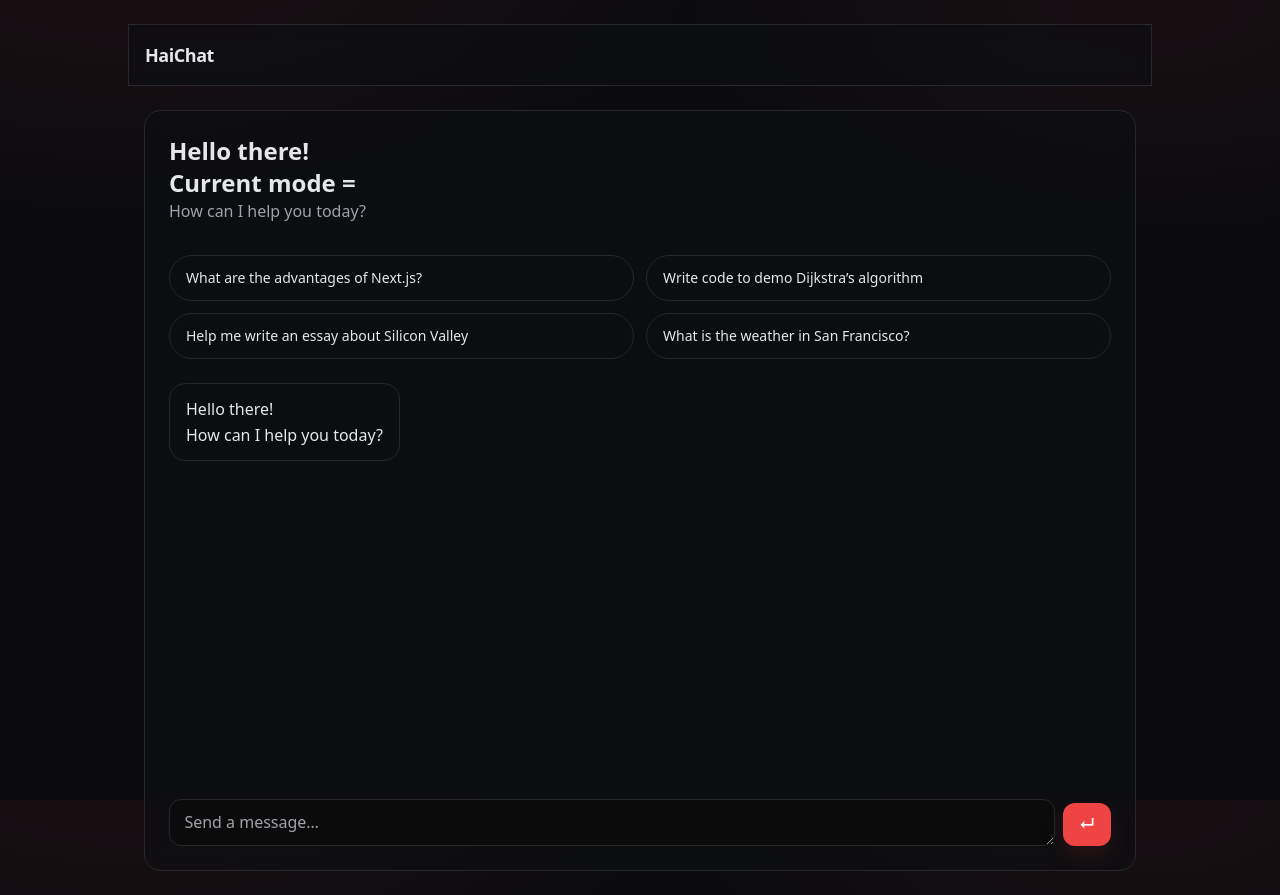
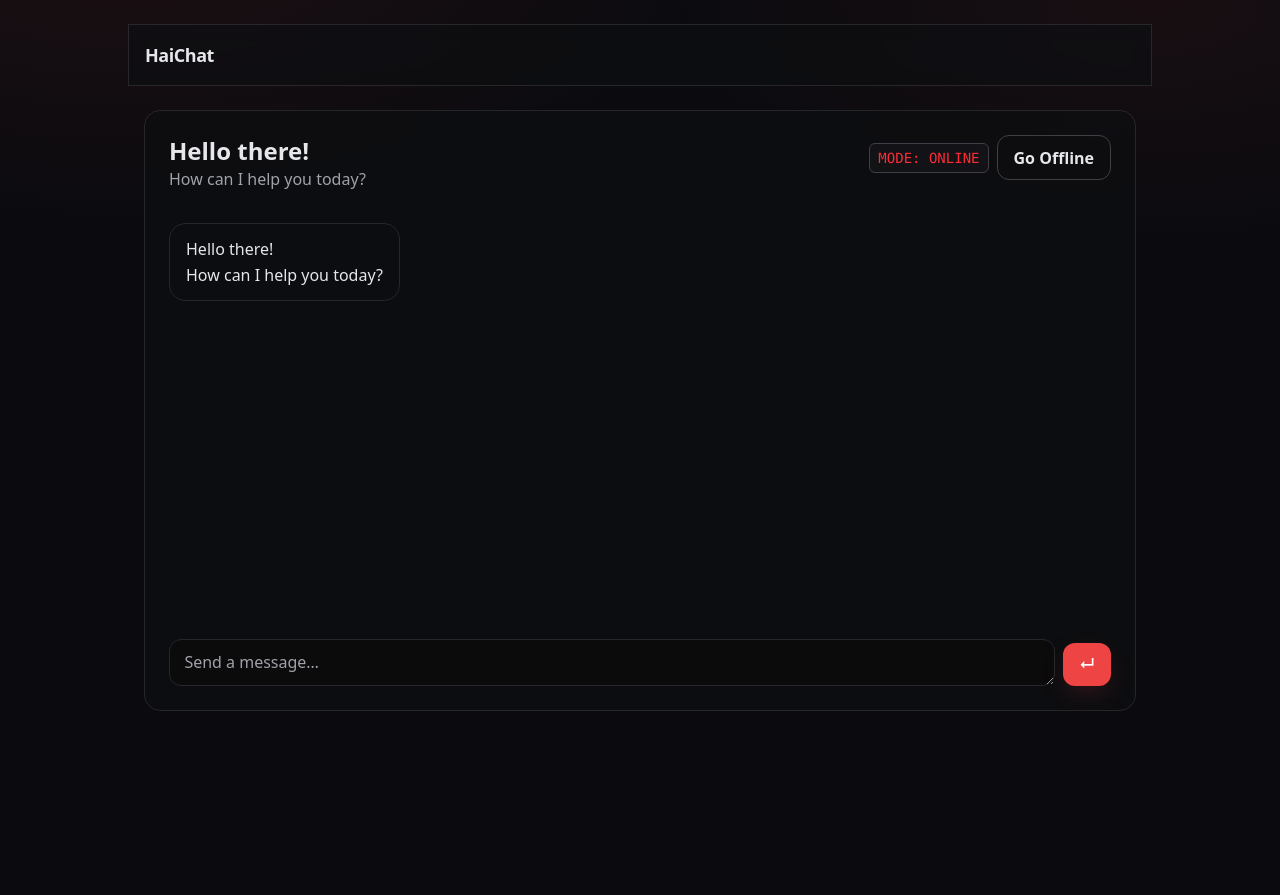
Before and after one commit to 1MrazorT1/HaiChat, a Next.js app in the folder apps/chat/: page /chatpage in a window 1280 px wide. After the commit the page ends 800 px from the top, so only its background shows below. Built offline with nearby package versions, Linux system fonts and the light colour scheme.

Commit message:
enhanced chat logic

```diff
--- a/apps/chat/components/Chat.tsx
+++ b/apps/chat/components/Chat.tsx
@@ -1,104 +1,146 @@
 "use client";
-
 import { useRef, useState, useEffect } from "react";
 import MessageBubble from "./MessageBubble";
 
-type Msg = { role: "user" | "assistant"; content: string };
+type Mode = "online" | "offline";
+type Role = "user" | "assistant";
+type Msg = { role: Role; content: string };
+
+const ONLINE_ENDPOINT = "http://localhost:8090/response"
+const OFFLINE_ENDPOINT = "http://localhost:8000/v1/chat/completions"
+const OFFLINE_MODEL = "TinyLlama/TinyLlama-1.1B-Chat-v1.0"
+const OFFLINE_API_KEY = "testingvllm"
 
 export default function Chat() {
-  const mode = localStorage.getItem("haichat:mode")
+  const [mode, setMode] = useState<Mode>("online");
   const [messages, setMessages] = useState<Msg[]>([
     { role: "assistant", content: "Hello there!\nHow can I help you today?" },
   ]);
   const [input, setInput] = useState("");
   const [pending, setPending] = useState(false);
+  const [banner, setBanner] = useState<string | null>(null);
   const abortRef = useRef<AbortController | null>(null);
+  const formRef = useRef<HTMLFormElement | null>(null);
 
-  const quick = [
-    "What are the advantages of Next.js?",
-    "Write code to demo Dijkstra’s algorithm",
-    "Help me write an essay about Silicon Valley",
-    "What is the weather in San Francisco?",
-  ];
+  useEffect(() => {
+    const m = (localStorage.getItem("haichat:mode") as Mode) ?? "online";
+    setMode(m);
+  }, []);
+  useEffect(() => () => abortRef.current?.abort(), []);
+
+  function saveMode(next: Mode) {
+    setMode(next);
+    localStorage.setItem("haichat:mode", next);
+  }
+  function toggleMode() {
+    if (pending) return;
+    saveMode(mode === "online" ? "offline" : "online");
+    setBanner(null);
+  }
+  function handleKeyDown(e: React.KeyboardEvent<HTMLTextAreaElement>) {
+    if (e.key !== "Enter" || e.shiftKey || (e as any).isComposing) return;
+    e.preventDefault();
+    if (!pending && input.trim()) {
+      formRef.current?.requestSubmit?.();
+      if (!formRef.current?.requestSubmit) {
+        formRef.current?.dispatchEvent(new Event("submit", { cancelable: true, bubbles: true }));
+      }
+    }
+  }
+
+  async function postOnline(userText: string, signal: AbortSignal) {
+    const res = await fetch(ONLINE_ENDPOINT, {
+      method: "POST",
+      headers: { "Content-Type": "text/plain" },
+      body: userText,
+      signal,
+    });
+    const text = await res.text().catch(() => "");
+    if (!res.ok) throw new Error(text || `HTTP ${res.status}`);
+    return text;
+  }
+
+  async function postOffline(history: Msg[], signal: AbortSignal) {
+    const headers: Record<string, string> = { "Content-Type": "application/json" };
+    if (OFFLINE_API_KEY) headers.Authorization = `Bearer ${OFFLINE_API_KEY}`;
+    const res = await fetch(OFFLINE_ENDPOINT, {
+      method: "POST",
+      headers,
+      body: JSON.stringify({ model: OFFLINE_MODEL, messages: history }),
+      signal,
+    });
+    const raw = await res.text().catch(() => "");
+    if (!res.ok) throw new Error(raw || `HTTP ${res.status}`);
+    try {
+      const json = JSON.parse(raw);
+      return (
+        json?.choices?.[0]?.message?.content ??
+        json?.choices?.[0]?.delta?.content ??
+        String(raw)
+      );
+    } catch {
+      return raw;
+    }
+  }
 
   async function onSubmit(e: React.FormEvent) {
     e.preventDefault();
-    if (!input.trim() || pending) return;
+    if (pending) return;
+    const userText = input.trim();
+    if (!userText) return;
 
-    const next = [...messages, { role: "user" as const, content: input.trim() }];
+    const next = [...messages, { role: "user", content: userText } as Msg];
     setMessages(next);
     setInput("");
     setPending(true);
+    setBanner(null);
 
     abortRef.current?.abort();
     const ctrl = new AbortController();
     abortRef.current = ctrl;
 
     try {
-      const mode = localStorage.getItem("haichat:mode");
-      const ctrl = new AbortController();
-      const userText = messages[messages.length - 1].content;
-
-
-      let res: Response;
-
-      if (mode === "offline") {
-        // send JSON; e.g. { messages: next }
-        res = await fetch("http://localhost:8080/chat", {
-          method: "POST",
-          headers: { "Content-Type": "application/json" },
-          body: JSON.stringify({ messages: next }),
-          signal: ctrl.signal,
-        });
-      } else {
-        // send/receive raw text
-        res = await fetch("http://localhost:8090/response", {
-          method: "POST",
-          headers: { "Content-Type": "text/plain" },
-          body: userText,
-          signal: ctrl.signal,
-        });
-      }
-
-      if (!res.ok) throw new Error(await res.text());
-
-      let text =
+      const reply =
         mode === "offline"
-          ? (await res.json()).response // adapt key if different
-          : await res.text();
-
-
-      setMessages(prev => [...prev, { role: "assistant", content: text }]);
-    } catch (e) {
-      console.error(e);
-      setMessages(prev => [...prev, { role: "assistant", content: "Something went wrong." }]);
+          ? await postOffline(next, ctrl.signal)
+          : await postOnline(userText, ctrl.signal);
+      setMessages(prev => [...prev, { role: "assistant", content: reply }]);
+    } catch (err: any) {
+      setBanner(err?.message || "Something went wrong.");
     } finally {
       setPending(false);
     }
-
   }
 
   return (
     <section className="mt-6">
       <div className="glass rounded-2xl p-4 sm:p-6">
-        <div className="mb-8">
-          <h2 className="text-2xl font-semibold">Hello there!</h2>
-          <h2 className="text-2xl font-semibold">Current mode = {mode}</h2>
-          <p className="text-[var(--muted)]">How can I help you today?</p>
+        <div className="mb-8 flex items-start justify-between gap-3">
+          <div>
+            <h2 className="text-2xl font-semibold">Hello there!</h2>
+            <p className="text-[var(--muted)]">How can I help you today?</p>
+          </div>
+          <div className="flex items-center gap-2">
+            <span className="font-mono text-xs sm:text-sm px-2 py-1 rounded-md bg-zinc-900/60 border border-zinc-700 text-red-500">
+              MODE: {mode.toUpperCase()}
+            </span>
+            <button
+              type="button"
+              onClick={toggleMode}
+              disabled={pending}
+              className="btn btn-plain"
+              title={`Switch to ${mode === "online" ? "offline" : "online"}`}
+            >
+              {mode === "online" ? "Go Offline" : "Go Online"}
+            </button>
+          </div>
         </div>
 
-        <div className="mb-6 grid gap-3 sm:grid-cols-2">
-          {quick.map((q) => (
-            <button
-              key={q}
-              type="button"
-              className="w-full rounded-full glass px-4 py-3 text-left text-sm hover:border-zinc-600 hover:bg-zinc-900/60"
-              onClick={() => setInput(q)}
-            >
-              {q}
-            </button>
-          ))}
-        </div>
+        {banner && (
+          <div className="mb-4 rounded-md border border-amber-500 bg-amber-100/20 px-3 py-2 text-sm text-amber-300">
+            {banner}
+          </div>
+        )}
 
         <div className="h-[44vh] sm:h-[50vh] overflow-y-auto space-y-3">
           {messages.map((m, i) => (
@@ -106,10 +148,11 @@ export default function Chat() {
           ))}
         </div>
 
-        <form onSubmit={onSubmit} className="mt-4 flex items-end gap-2">
+        <form ref={formRef} onSubmit={onSubmit} className="mt-4 flex items-end gap-2">
           <textarea
             value={input}
-            onChange={(e) => setInput(e.target.value)}
+            onChange={e => setInput(e.target.value)}
+            onKeyDown={handleKeyDown}
             placeholder="Send a message…"
             rows={1}
             className="input"
@@ -123,7 +166,12 @@ export default function Chat() {
             ↵
           </button>
           {pending && (
-            <button type="button" onClick={() => abortRef.current?.abort()} className="btn btn-plain" title="Stop">
+            <button
+              type="button"
+              onClick={() => abortRef.current?.abort()}
+              className="btn btn-plain"
+              title="Stop"
+            >
               ■
             </button>
           )}
```
